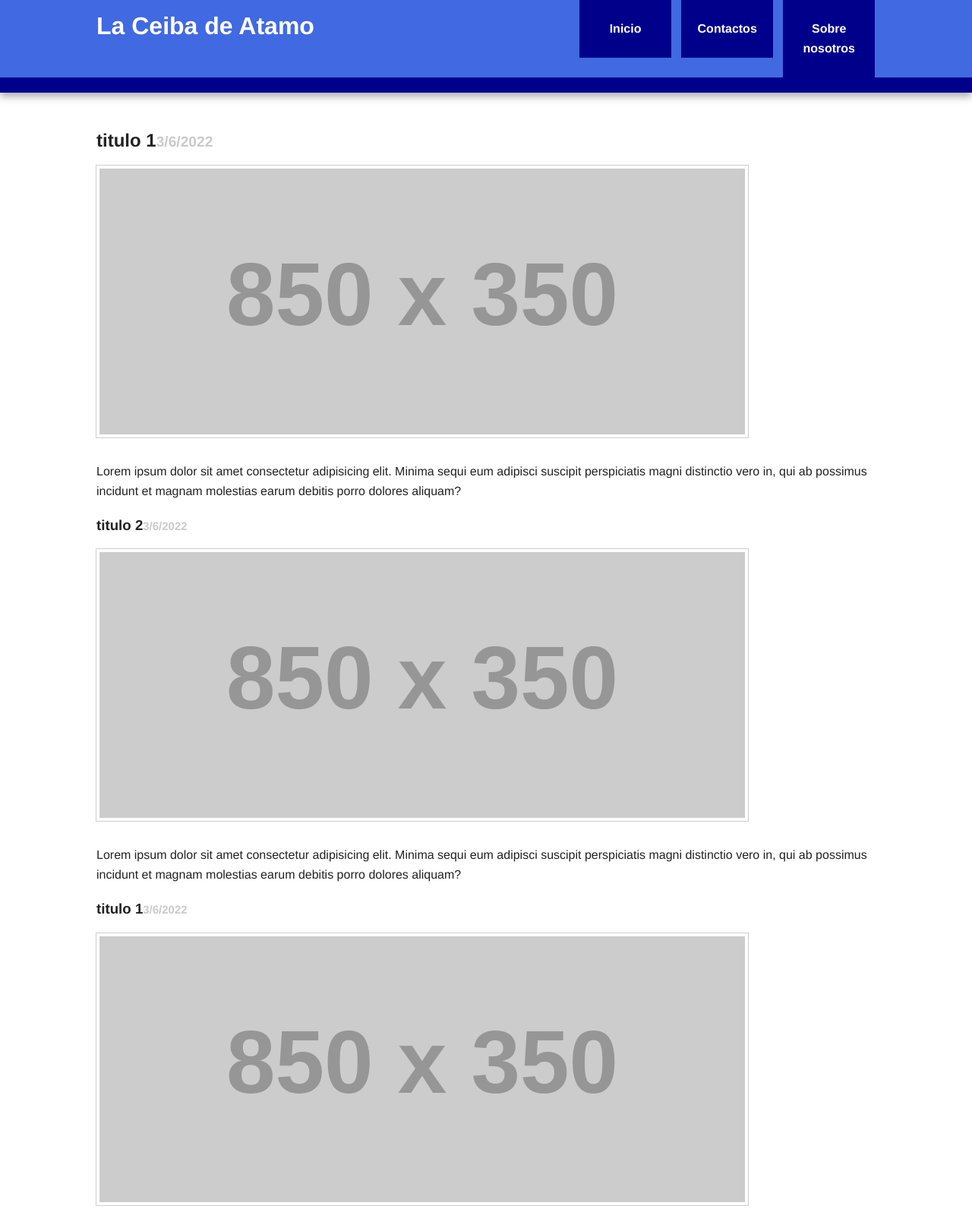
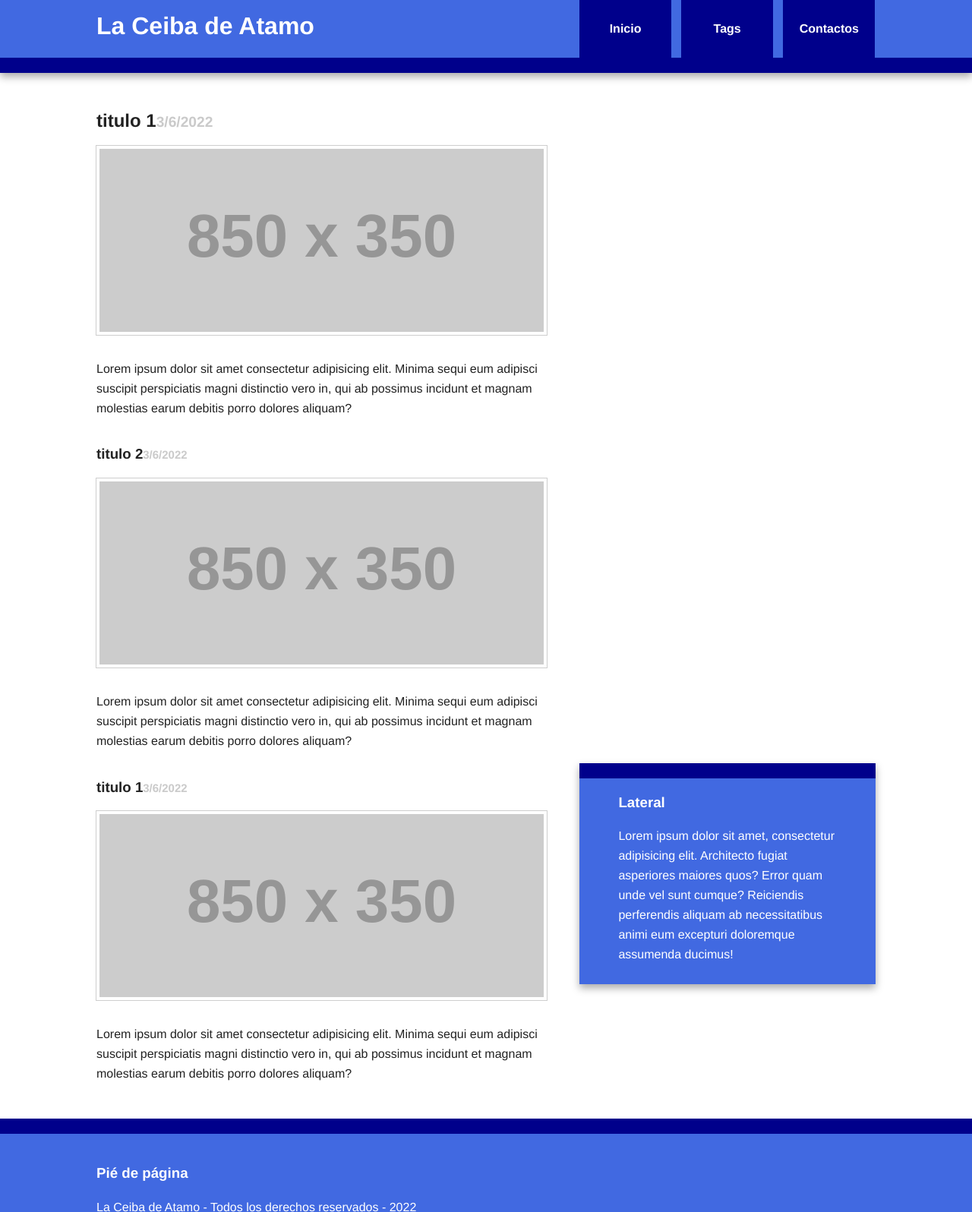
Before and after one commit to Roliveira2208/La-Ceiba-de-Atamo, a website built with Parcel: page index.html in a window 1280 px wide. Shown: the top 1596 px of the page at 76% size. Built offline with nearby package versions, Linux system fonts and the light colour scheme; placeholder pictures from the web are drawn by us.

Commit message:
Update test

```diff
--- a/css/main.css
+++ b/css/main.css
@@ -179,7 +179,7 @@ nav a:hover {
     padding: 30px 0;
 }
 
-.main article h1 {
+.main article h2 {
     font-size: 2em;
 }
 
@@ -274,6 +274,11 @@ nav a:hover {
             float: left;
             width: 57%;
         }
+
+        .main .news {
+          float: left;
+          width: 57%;
+      }
 
         .main aside {
             float: right;
--- a/index.html
+++ b/index.html
@@ -31,8 +31,8 @@
         <nav>
             <ul>
                 <li><a href="#">Inicio</a></li>
+                <li><a href="#">Tags</a></li>
                 <li><a href="#">Contactos</a></li>
-                <li><a href="#">Sobre nosotros</a></li>
             </ul>
         </nav>
     </header>
@@ -41,19 +41,19 @@
   <div class="main-container">
     <div class="main wrapper clearfix">
 
-      <div class="news-post">
+      <div class="news">
         <h2>titulo 1<small>3/6/2022</small></h2>
         <img class="thumbnail" src="https://placehold.it/850x350">
         <p>Lorem ipsum dolor sit amet consectetur adipisicing elit. Minima sequi eum adipisci suscipit perspiciatis magni distinctio vero in, qui ab possimus incidunt et magnam molestias earum debitis porro dolores aliquam?</p>
       </div>
 
-      <div class="news-post">
+      <div class="news">
         <h3>titulo 2<small>3/6/2022</small></h3>
         <img class="thumbnail" src="https://placehold.it/850x350">
         <p>Lorem ipsum dolor sit amet consectetur adipisicing elit. Minima sequi eum adipisci suscipit perspiciatis magni distinctio vero in, qui ab possimus incidunt et magnam molestias earum debitis porro dolores aliquam?</p>
       </div>
 
-      <div class="news-post">
+      <div class="news">
         <h3>titulo 1<small>3/6/2022</small></h3>
         <img class="thumbnail" src="https://placehold.it/850x350">
         <p>Lorem ipsum dolor sit amet consectetur adipisicing elit. Minima sequi eum adipisci suscipit perspiciatis magni distinctio vero in, qui ab possimus incidunt et magnam molestias earum debitis porro dolores aliquam?</p>
```
Also changed, not shown: news/1.html (+1 -1 lines).
